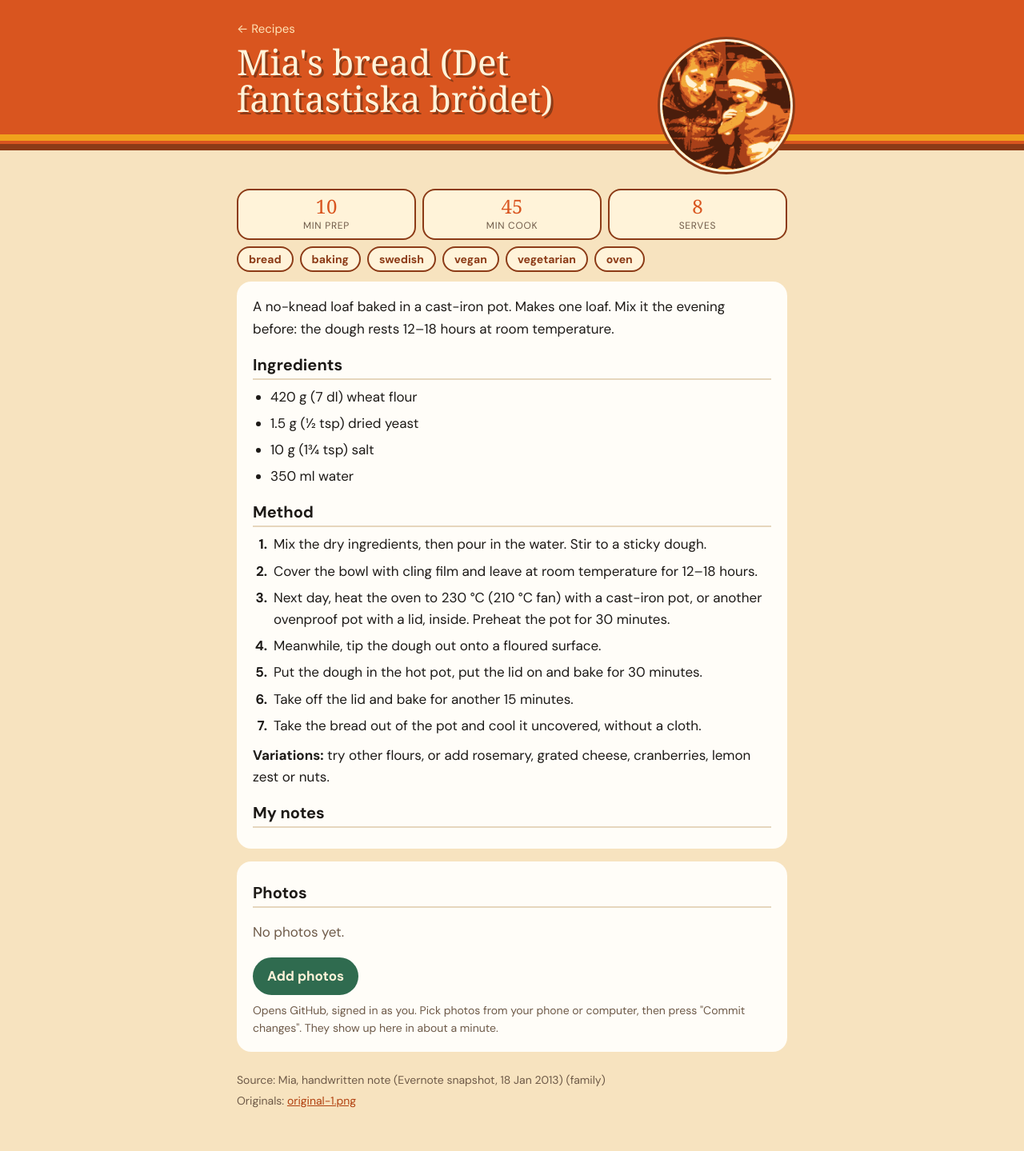
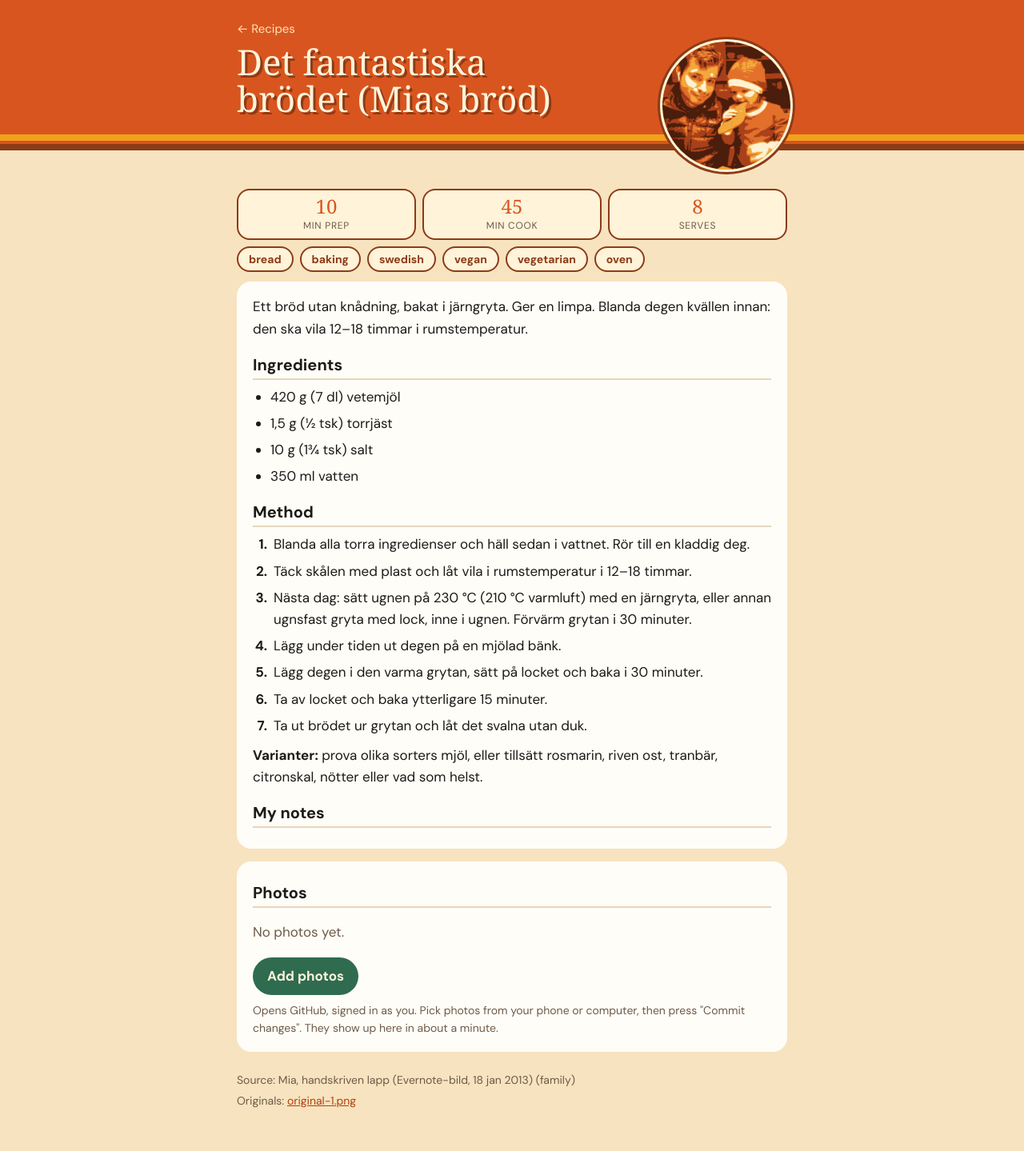
Before and after one commit to jdankiewicz/recipes, a Jekyll site: the page built from recipes/mias-bread/index.md, in a window 1280 px wide. Shown: the whole page at 80% size. Built offline with Jekyll 4.4.1, drawn with Linux system fonts in a browser that asks for light colours; some web fonts are replaced.

Commit message:
Keep Mia's bread in Swedish; allow Swedish recipes in Swedish
Co-Authored-By: Claude Opus 5.5 <noreply@anthropic.com>
Claude-Session: https://claude.ai/code/session_01Vr4cExvixo5P5dT6ZdBr4w

```diff
--- a/recipes/mias-bread/index.md
+++ b/recipes/mias-bread/index.md
@@ -1,34 +1,34 @@
 ---
-title: Mia's bread (Det fantastiska brödet)
+title: Det fantastiska brödet (Mias bröd)
 tags: [bread, baking, swedish, vegan, vegetarian, oven]
 servings: 8
 prep_minutes: 10
 cook_minutes: 45
 source_type: family
-source_name: Mia, handwritten note (Evernote snapshot, 18 Jan 2013)
+source_name: Mia, handskriven lapp (Evernote-bild, 18 jan 2013)
 originals: [original-1.png]
 cooked: []
 ---
 
-A no-knead loaf baked in a cast-iron pot. Makes one loaf. Mix it the evening before: the dough rests 12–18 hours at room temperature.
+Ett bröd utan knådning, bakat i järngryta. Ger en limpa. Blanda degen kvällen innan: den ska vila 12–18 timmar i rumstemperatur.
 
 ## Ingredients
 
-- 420 g (7 dl) wheat flour
-- 1.5 g (½ tsp) dried yeast
-- 10 g (1¾ tsp) salt
-- 350 ml water
+- 420 g (7 dl) vetemjöl
+- 1,5 g (½ tsk) torrjäst
+- 10 g (1¾ tsk) salt
+- 350 ml vatten
 
 ## Method
 
-1. Mix the dry ingredients, then pour in the water. Stir to a sticky dough.
-2. Cover the bowl with cling film and leave at room temperature for 12–18 hours.
-3. Next day, heat the oven to 230 °C (210 °C fan) with a cast-iron pot, or another ovenproof pot with a lid, inside. Preheat the pot for 30 minutes.
-4. Meanwhile, tip the dough out onto a floured surface.
-5. Put the dough in the hot pot, put the lid on and bake for 30 minutes.
-6. Take off the lid and bake for another 15 minutes.
-7. Take the bread out of the pot and cool it uncovered, without a cloth.
+1. Blanda alla torra ingredienser och häll sedan i vattnet. Rör till en kladdig deg.
+2. Täck skålen med plast och låt vila i rumstemperatur i 12–18 timmar.
+3. Nästa dag: sätt ugnen på 230 °C (210 °C varmluft) med en järngryta, eller annan ugnsfast gryta med lock, inne i ugnen. Förvärm grytan i 30 minuter.
+4. Lägg under tiden ut degen på en mjölad bänk.
+5. Lägg degen i den varma grytan, sätt på locket och baka i 30 minuter.
+6. Ta av locket och baka ytterligare 15 minuter.
+7. Ta ut brödet ur grytan och låt det svalna utan duk.
 
-**Variations:** try other flours, or add rosemary, grated cheese, cranberries, lemon zest or nuts.
+**Varianter:** prova olika sorters mjöl, eller tillsätt rosmarin, riven ost, tranbär, citronskal, nötter eller vad som helst.
 
 ## My notes
```
Also changed, not shown: CLAUDE.md (+1 -1 lines).
